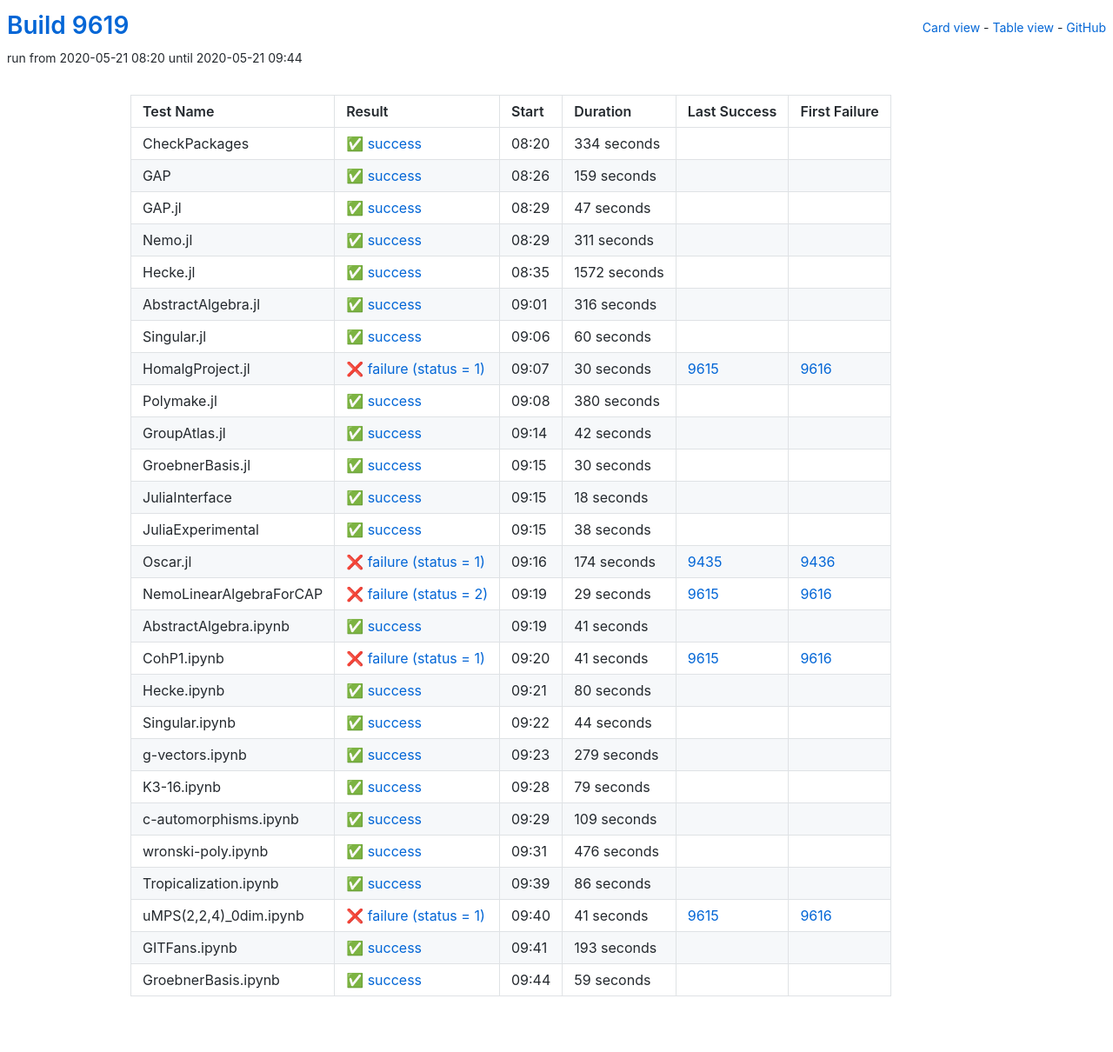
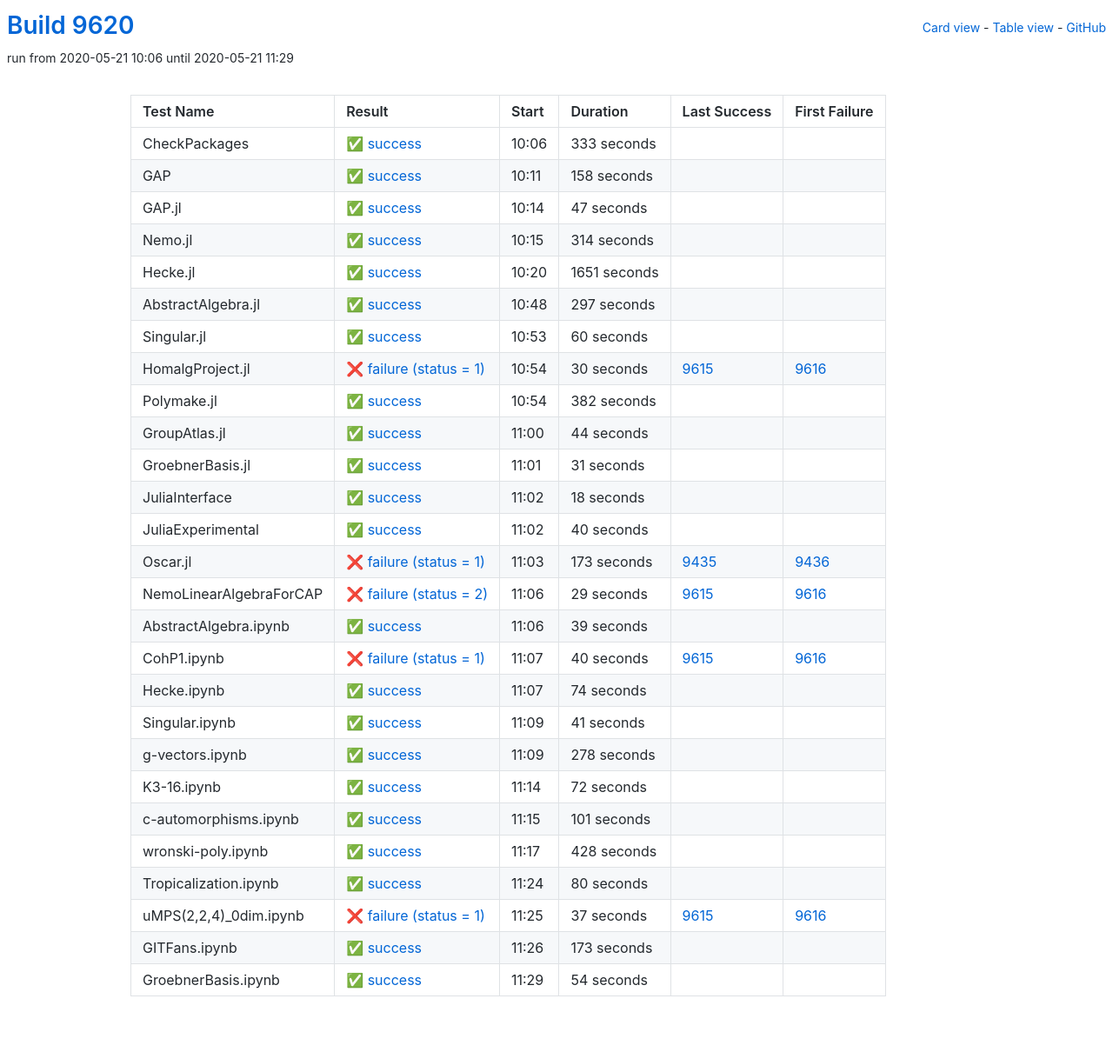
Before and after one commit to oscar-system/oscar-ci-status, a Jekyll site: the page built from table.html, in a window 1280 px wide. Shown: the whole page at 87% size. Built offline with Jekyll 4.4.1, drawn with Linux system fonts in a browser that asks for light colours.

Commit message:
Build 9620

```diff
--- a/_data/ci.yml
+++ b/_data/ci.yml
@@ -1,29 +1,29 @@
-build: 9619
-build_url: https://oscarci.mathematik.uni-kl.de/job/oscar/9619/
+build: 9620
+build_url: https://oscarci.mathematik.uni-kl.de/job/oscar/9620/
 job: oscar
 tests:
-- duration: 334
+- duration: 333
   exitcode: 0
   first_failure: false
   first_failure_url: null
   id: checkpackages
   last_success: false
   last_success_url: null
-  log: https://oscarci.mathematik.uni-kl.de/job/oscar/9619/artifact/logs/build-9619/CheckPackages.log
+  log: https://oscarci.mathematik.uni-kl.de/job/oscar/9620/artifact/logs/build-9620/CheckPackages.log
   name: CheckPackages
-  start: 2020-05-21 08:20
+  start: 2020-05-21 10:06
   status: success
   success: true
-- duration: 159
+- duration: 158
   exitcode: 0
   first_failure: false
   first_failure_url: null
   id: gap
   last_success: false
   last_success_url: null
-  log: https://oscarci.mathematik.uni-kl.de/job/oscar/9619/artifact/logs/build-9619/GAP.log
+  log: https://oscarci.mathematik.uni-kl.de/job/oscar/9620/artifact/logs/build-9620/GAP.log
   name: GAP
-  start: 2020-05-21 08:26
+  start: 2020-05-21 10:11
   status: success
   success: true
 - duration: 47
@@ -33,45 +33,45 @@
   id: gap-jl
   last_success: false
   last_success_url: null
-  log: https://oscarci.mathematik.uni-kl.de/job/oscar/9619/artifact/logs/build-9619/GAP.jl.log
+  log: https://oscarci.mathematik.uni-kl.de/job/oscar/9620/artifact/logs/build-9620/GAP.jl.log
   name: GAP.jl
-  start: 2020-05-21 08:29
+  start: 2020-05-21 10:14
   status: success
   success: true
-- duration: 311
+- duration: 314
   exitcode: 0
   first_failure: false
   first_failure_url: null
   id: nemo-jl
   last_success: false
   last_success_url: null
-  log: https://oscarci.mathematik.uni-kl.de/job/oscar/9619/artifact/logs/build-9619/Nemo.jl.log
+  log: https://oscarci.mathematik.uni-kl.de/job/oscar/9620/artifact/logs/build-9620/Nemo.jl.log
   name: Nemo.jl
-  start: 2020-05-21 08:29
+  start: 2020-05-21 10:15
   status: success
   success: true
-- duration: 1572
+- duration: 1651
   exitcode: 0
   first_failure: false
   first_failure_url: null
   id: hecke-jl
   last_success: false
   last_success_url: null
-  log: https://oscarci.mathematik.uni-kl.de/job/oscar/9619/artifact/logs/build-9619/Hecke.jl.log
+  log: https://oscarci.mathematik.uni-kl.de/job/oscar/9620/artifact/logs/build-9620/Hecke.jl.log
   name: Hecke.jl
-  start: 2020-05-21 08:35
+  start: 2020-05-21 10:20
   status: success
   success: true
-- duration: 316
+- duration: 297
   exitcode: 0
   first_failure: false
   first_failure_url: null
   id: abstractalgebra-jl
   last_success: false
   last_success_url: null
-  log: https://oscarci.mathematik.uni-kl.de/job/oscar/9619/artifact/logs/build-9619/AbstractAlgebra.jl.log
+  log: https://oscarci.mathematik.uni-kl.de/job/oscar/9620/artifact/logs/build-9620/AbstractAlgebra.jl.log
   name: AbstractAlgebra.jl
-  start: 2020-05-21 09:01
+  start: 2020-05-21 10:48
   status: success
   success: true
 - duration: 60
@@ -81,9 +81,9 @@
   id: singular-jl
   last_success: false
   last_success_url: null
-  log: https://oscarci.mathematik.uni-kl.de/job/oscar/9619/artifact/logs/build-9619/Singular.jl.log
+  log: https://oscarci.mathematik.uni-kl.de/job/oscar/9620/artifact/logs/build-9620/Singular.jl.log
   name: Singular.jl
-  start: 2020-05-21 09:06
+  start: 2020-05-21 10:53
   status: success
   success: true
 - duration: 30
@@ -93,45 +93,45 @@
   id: homalgproject-jl
   last_success: 9615
   last_success_url: https://oscarci.mathematik.uni-kl.de/job/oscar/9615/
-  log: https://oscarci.mathematik.uni-kl.de/job/oscar/9619/artifact/logs/build-9619/HomalgProject.jl.log
+  log: https://oscarci.mathematik.uni-kl.de/job/oscar/9620/artifact/logs/build-9620/HomalgProject.jl.log
   name: HomalgProject.jl
-  start: 2020-05-21 09:07
+  start: 2020-05-21 10:54
   status: failure
   success: false
-- duration: 380
+- duration: 382
   exitcode: 0
   first_failure: false
   first_failure_url: null
   id: polymake-jl
   last_success: false
   last_success_url: null
-  log: https://oscarci.mathematik.uni-kl.de/job/oscar/9619/artifact/logs/build-9619/Polymake.jl.log
+  log: https://oscarci.mathematik.uni-kl.de/job/oscar/9620/artifact/logs/build-9620/Polymake.jl.log
   name: Polymake.jl
-  start: 2020-05-21 09:08
+  start: 2020-05-21 10:54
   status: success
   success: true
-- duration: 42
+- duration: 44
   exitcode: 0
   first_failure: false
   first_failure_url: null
   id: groupatlas-jl
   last_success: false
   last_success_url: null
-  log: https://oscarci.mathematik.uni-kl.de/job/oscar/9619/artifact/logs/build-9619/GroupAtlas.jl.log
+  log: https://oscarci.mathematik.uni-kl.de/job/oscar/9620/artifact/logs/build-9620/GroupAtlas.jl.log
   name: GroupAtlas.jl
-  start: 2020-05-21 09:14
+  start: 2020-05-21 11:00
   status: success
   success: true
-- duration: 30
+- duration: 31
   exitcode: 0
   first_failure: false
   first_failure_url: null
   id: groebnerbasis-jl
   last_success: false
   last_success_url: null
-  log: https://oscarci.mathematik.uni-kl.de/job/oscar/9619/artifact/logs/build-9619/GroebnerBasis.jl.log
+  log: https://oscarci.mathematik.uni-kl.de/job/oscar/9620/artifact/logs/build-9620/GroebnerBasis.jl.log
   name: GroebnerBasis.jl
-  start: 2020-05-21 09:15
+  start: 2020-05-21 11:01
   status: success
   success: true
 - duration: 18
@@ -141,33 +141,33 @@
   id: juliainterface
   last_success: false
   last_success_url: null
-  log: https://oscarci.mathematik.uni-kl.de/job/oscar/9619/artifact/logs/build-9619/JuliaInterface.log
+  log: https://oscarci.mathematik.uni-kl.de/job/oscar/9620/artifact/logs/build-9620/JuliaInterface.log
   name: JuliaInterface
-  start: 2020-05-21 09:15
+  start: 2020-05-21 11:02
   status: success
   success: true
-- duration: 38
+- duration: 40
   exitcode: 0
   first_failure: false
   first_failure_url: null
   id: juliaexperimental
   last_success: false
   last_success_url: null
-  log: https://oscarci.mathematik.uni-kl.de/job/oscar/9619/artifact/logs/build-9619/JuliaExperimental.log
+  log: https://oscarci.mathematik.uni-kl.de/job/oscar/9620/artifact/logs/build-9620/JuliaExperimental.log
   name: JuliaExperimental
-  start: 2020-05-21 09:15
+  start: 2020-05-21 11:02
   status: success
   success: true
-- duration: 174
+- duration: 173
   exitcode: 1
   first_failure: 9436
   first_failure_url: https://oscarci.mathematik.uni-kl.de/job/oscar/9436/
   id: oscar-jl
   last_success: 9435
   last_success_url: https://oscarci.mathematik.uni-kl.de/job/oscar/9435/
-  log: https://oscarci.mathematik.uni-kl.de/job/oscar/9619/artifact/logs/build-9619/Oscar.jl.log
+  log: https://oscarci.mathematik.uni-kl.de/job/oscar/9620/artifact/logs/build-9620/Oscar.jl.log
   name: Oscar.jl
-  start: 2020-05-21 09:16
+  start: 2020-05-21 11:03
   status: failure
   success: false
 - duration: 29
@@ -177,152 +177,152 @@
   id: nemolinearalgebraforcap
   last_success: 9615
   last_success_url: https://oscarci.mathematik.uni-kl.de/job/oscar/9615/
-  log: https://oscarci.mathematik.uni-kl.de/job/oscar/9619/artifact/logs/build-9619/NemoLinearAlgebraForCAP.log
+  log: https://oscarci.mathematik.uni-kl.de/job/oscar/9620/artifact/logs/build-9620/NemoLinearAlgebraForCAP.log
   name: NemoLinearAlgebraForCAP
-  start: 2020-05-21 09:19
+  start: 2020-05-21 11:06
   status: failure
   success: false
-- duration: 41
+- duration: 39
   exitcode: 0
   first_failure: false
   first_failure_url: null
   id: abstractalgebra-ipynb
   last_success: false
   last_success_url: null
-  log: https://oscarci.mathematik.uni-kl.de/job/oscar/9619/artifact/logs/build-9619/AbstractAlgebra.ipynb.log
+  log: https://oscarci.mathematik.uni-kl.de/job/oscar/9620/artifact/logs/build-9620/AbstractAlgebra.ipynb.log
   name: AbstractAlgebra.ipynb
-  start: 2020-05-21 09:19
+  start: 2020-05-21 11:06
   status: success
   success: true
-- duration: 41
+- duration: 40
   exitcode: 1
   first_failure: 9616
   first_failure_url: https://oscarci.mathematik.uni-kl.de/job/oscar/9616/
   id: cohp1-ipynb
   last_success: 9615
   last_success_url: https://oscarci.mathematik.uni-kl.de/job/oscar/9615/
-  log: https://oscarci.mathematik.uni-kl.de/job/oscar/9619/artifact/logs/build-9619/CohP1.ipynb.log
+  log: https://oscarci.mathematik.uni-kl.de/job/oscar/9620/artifact/logs/build-9620/CohP1.ipynb.log
   name: CohP1.ipynb
-  start: 2020-05-21 09:20
+  start: 2020-05-21 11:07
   status: failure
   success: false
-- duration: 80
+- duration: 74
   exitcode: 0
   first_failure: false
   first_failure_url: null
   id: hecke-ipynb
   last_success: false
   last_success_url: null
-  log: https://oscarci.mathematik.uni-kl.de/job/oscar/9619/artifact/logs/build-9619/Hecke.ipynb.log
+  log: https://oscarci.mathematik.uni-kl.de/job/oscar/9620/artifact/logs/build-9620/Hecke.ipynb.log
   name: Hecke.ipynb
-  start: 2020-05-21 09:21
+  start: 2020-05-21 11:07
   status: success
   success: true
-- duration: 44
+- duration: 41
   exitcode: 0
   first_failure: false
   first_failure_url: null
   id: singular-ipynb
   last_success: false
   last_success_url: null
-  log: https://oscarci.mathematik.uni-kl.de/job/oscar/9619/artifact/logs/build-9619/Singular.ipynb.log
+  log: https://oscarci.mathematik.uni-kl.de/job/oscar/9620/artifact/logs/build-9620/Singular.ipynb.log
   name: Singular.ipynb
-  start: 2020-05-21 09:22
+  start: 2020-05-21 11:09
   status: success
   success: true
-- duration: 279
+- duration: 278
   exitcode: 0
   first_failure: false
   first_failure_url: null
   id: g-vectors-ipynb
   last_success: false
   last_success_url: null
-  log: https://oscarci.mathematik.uni-kl.de/job/oscar/9619/artifact/logs/build-9619/g-vectors.ipynb.log
+  log: https://oscarci.mathematik.uni-kl.de/job/oscar/9620/artifact/logs/build-9620/g-vectors.ipynb.log
   name: g-vectors.ipynb
-  start: 2020-05-21 09:23
+  start: 2020-05-21 11:09
   status: success
   success: true
-- duration: 79
+- duration: 72
   exitcode: 0
   first_failure: false
   first_failure_url: null
   id: k3-16-ipynb
   last_success: false
   last_success_url: null
-  log: https://oscarci.mathematik.uni-kl.de/job/oscar/9619/artifact/logs/build-9619/K3-16.ipynb.log
+  log: https://oscarci.mathematik.uni-kl.de/job/oscar/9620/artifact/logs/build-9620/K3-16.ipynb.log
   name: K3-16.ipynb
-  start: 2020-05-21 09:28
+  start: 2020-05-21 11:14
   status: success
   success: true
-- duration: 109
+- duration: 101
   exitcode: 0
   first_failure: false
   first_failure_url: null
   id: c-automorphisms-ipynb
   last_success: false
   last_success_url: null
-  log: https://oscarci.mathematik.uni-kl.de/job/oscar/9619/artifact/logs/build-9619/c-automorphisms.ipynb.log
+  log: https://oscarci.mathematik.uni-kl.de/job/oscar/9620/artifact/logs/build-9620/c-automorphisms.ipynb.log
   name: c-automorphisms.ipynb
-  start: 2020-05-21 09:29
+  start: 2020-05-21 11:15
   status: success
   success: true
-- duration: 476
+- duration: 428
   exitcode: 0
   first_failure: false
   first_failure_url: null
   id: wronski-poly-ipynb
   last_success: false
   last_success_url: null
-  log: https://oscarci.mathematik.uni-kl.de/job/oscar/9619/artifact/logs/build-9619/wronski-poly.ipynb.log
+  log: https://oscarci.mathematik.uni-kl.de/job/oscar/9620/artifact/logs/build-9620/wronski-poly.ipynb.log
   name: wronski-poly.ipynb
-  start: 2020-05-21 09:31
+  start: 2020-05-21 11:17
   status: success
   success: true
-- duration: 86
+- duration: 80
   exitcode: 0
   first_failure: false
   first_failure_url: null
   id: tropicalization-ipynb
   last_success: false
   last_success_url: null
-  log: https://oscarci.mathematik.uni-kl.de/job/oscar/9619/artifact/logs/build-9619/Tropicalization.ipynb.log
+  log: https://oscarci.mathematik.uni-kl.de/job/oscar/9620/artifact/logs/build-9620/Tropicalization.ipynb.log
   name: Tropicalization.ipynb
-  start: 2020-05-21 09:39
+  start: 2020-05-21 11:24
   status: success
   success: true
-- duration: 41
+- duration: 37
   exitcode: 1
   first_failure: 9616
   first_failure_url: https://oscarci.mathematik.uni-kl.de/job/oscar/9616/
   id: umps-2-2-4-0dim-ipynb
   last_success: 9615
   last_success_url: https://oscarci.mathematik.uni-kl.de/job/oscar/9615/
-  log: https://oscarci.mathematik.uni-kl.de/job/oscar/9619/artifact/logs/build-9619/uMPS-2-2-4-_0dim.ipynb.log
+  log: https://oscarci.mathematik.uni-kl.de/job/oscar/9620/artifact/logs/build-9620/uMPS-2-2-4-_0dim.ipynb.log
   name: uMPS(2,2,4)_0dim.ipynb
-  start: 2020-05-21 09:40
+  start: 2020-05-21 11:25
   status: failure
   success: false
-- duration: 193
+- duration: 173
   exitcode: 0
   first_failure: false
   first_failure_url: null
   id: gitfans-ipynb
   last_success: false
   last_success_url: null
-  log: https://oscarci.mathematik.uni-kl.de/job/oscar/9619/artifact/logs/build-9619/GITFans.ipynb.log
+  log: https://oscarci.mathematik.uni-kl.de/job/oscar/9620/artifact/logs/build-9620/GITFans.ipynb.log
   name: GITFans.ipynb
-  start: 2020-05-21 09:41
+  start: 2020-05-21 11:26
   status: success
   success: true
-- duration: 59
+- duration: 54
   exitcode: 0
   first_failure: false
   first_failure_url: null
   id: groebnerbasis-ipynb
   last_success: false
   last_success_url: null
-  log: https://oscarci.mathematik.uni-kl.de/job/oscar/9619/artifact/logs/build-9619/GroebnerBasis.ipynb.log
+  log: https://oscarci.mathematik.uni-kl.de/job/oscar/9620/artifact/logs/build-9620/GroebnerBasis.ipynb.log
   name: GroebnerBasis.ipynb
-  start: 2020-05-21 09:44
+  start: 2020-05-21 11:29
   status: success
   success: true
```
Also changed, not shown: README.md.
